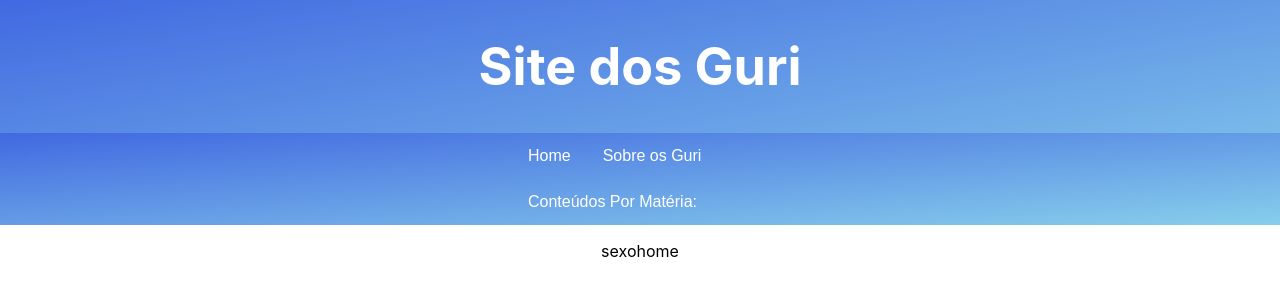
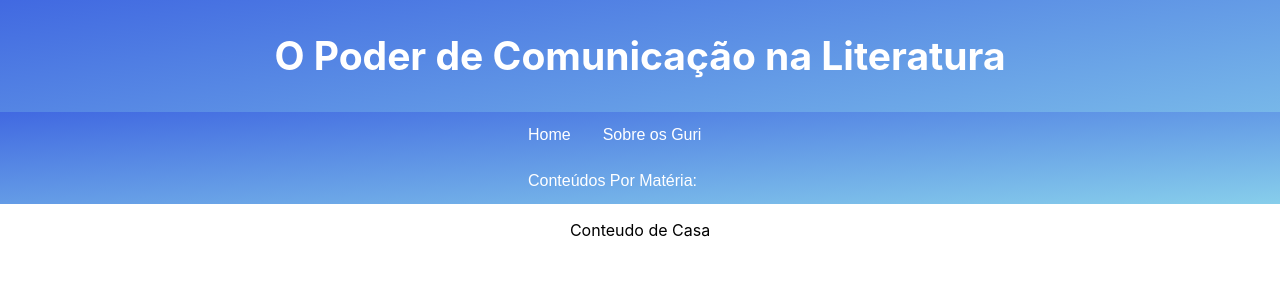
Before and after one commit to Rosbifbr/SitezaoDosGuri, a React (Create React App) app: page / in a window 1280 px wide. Shown: the top 300 px of the page. Built offline with nearby package versions, Linux system fonts and the light colour scheme.

Commit message:
cocozao grandao

```diff
--- a/public/index.html
+++ b/public/index.html
@@ -7,7 +7,7 @@
     <meta name="theme-color" content="#000000" />
     <meta
       name="description"
-      content="Web site created using create-react-app"
+      content="Grandioso site dos guri sobre Literatura"
     />
     <link rel="apple-touch-icon" href="%PUBLIC_URL%/logo192.png" />
     <!--
@@ -24,7 +24,7 @@
       work correctly both with client-side routing and a non-root public URL.
       Learn how to configure a non-root public URL by running `npm run build`.
     -->
-    <title>React App</title>
+    <title>O Poder de Comunicação na Literatura</title>
   </head>
   <body>
     <noscript>You need to enable JavaScript to run this app.</noscript>
--- a/src/App.js
+++ b/src/App.js
@@ -7,13 +7,11 @@ import React from 'react';
 
 class App extends React.Component {
 
-  state = {pagina: ""};
-
   render(){
     return(
       <div className="App">
         <header className="App-header">
-          <h1>Site dos Guri</h1>
+          <h2>O Poder de Comunicação na Literatura</h2>
           <DropDownMenu/>
         </header>
         <ArticleView/>
--- a/src/componentes/ArticleView.js
+++ b/src/componentes/ArticleView.js
@@ -1,5 +1,6 @@
 import React from 'react';
 import { connect } from "react-redux";
+import rodrigo from "./rodrigo.jpg"
 
 
 const mapStateToProps = state => {
@@ -8,15 +9,41 @@ const mapStateToProps = state => {
 }
 
 class ArticleView extends React.Component {
-    constructor(props){
-        super(props);
-    }
 
     render(){
-        //console.log(this.props)
-        return(
-        <p>sexo{this.props.pagina}</p>
-        )
+        switch(this.props.pagina){
+            default:
+                return(
+                    <div>
+                        <p>Conteudo de Casa</p>
+                    </div>
+                )
+            case "about":
+                return(
+                    <div>
+                        <img style={{width:"50px"}, {height:"50px"}} src={rodrigo}/>
+                        <p>Site e conteúdo desenvolvidos por Rodrigo Ourique e Gustavo Matos</p>
+                    </div>
+                )
+            case "english":
+                return(
+                    <div>
+                        <p>Inglesss</p>
+                    </div>
+                )
+            case "portuguese":
+                return(
+                    <div>
+                        <p>Portuga</p>
+                    </div>
+                )
+            case "spanish":
+                return(
+                    <div>
+                        <p>Espanholito</p>
+                    </div>
+                )
+        }
     }
 }
 
```
Also changed, not shown: src/componentes/rodrigo.jpg (added), 1 other file (tests, documents, lock files or other folders).
